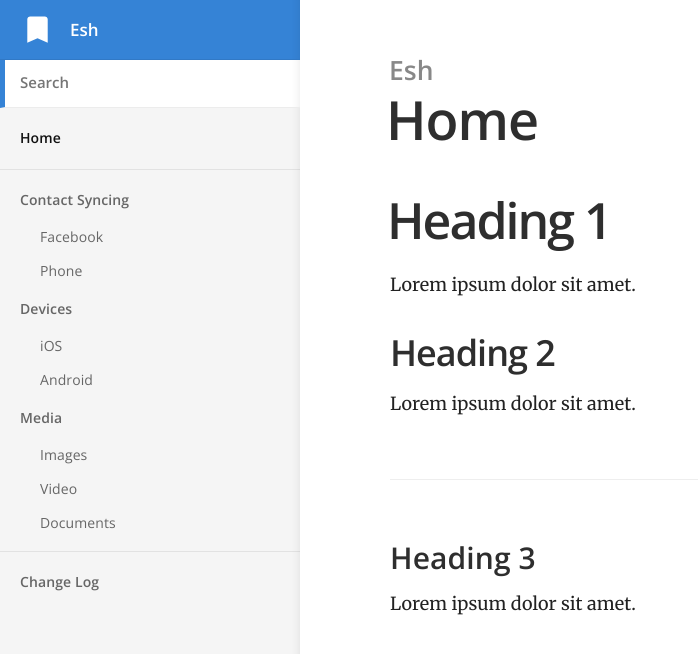
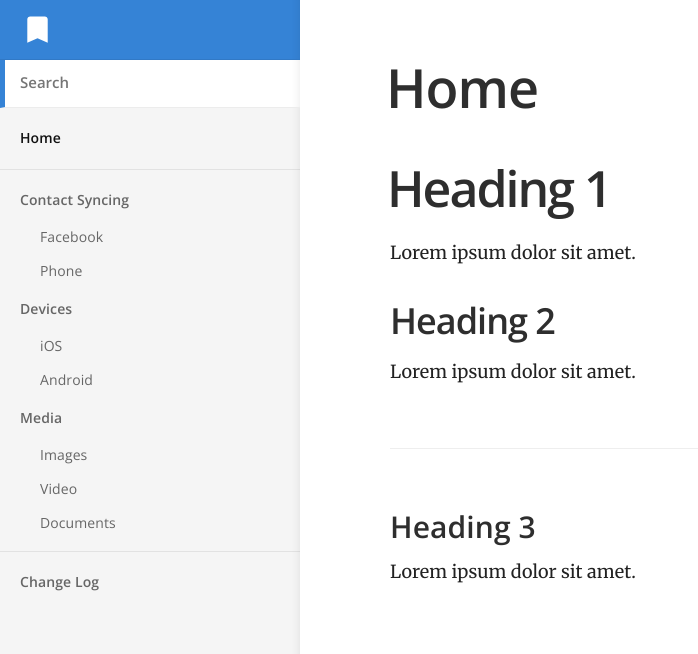
Before and after one commit to Zacbaron/Member_Overview, a Jekyll site: the page built from index.md, in a window 1280 px wide. Shown: the top 654 px of the page, without its empty margins (0-698 px from the left). Built offline with Jekyll 4.4.1, drawn with Linux system fonts in a browser that asks for light colours.

Commit message:
Updated '_config.yml' via CloudCannon

```diff
--- a/_config.yml
+++ b/_config.yml
@@ -1,7 +1,7 @@
 # ----
 # Site
 
-title: Esh
+title: ""
 url: ""
 baseurl:
 google_analytics_key:
```
